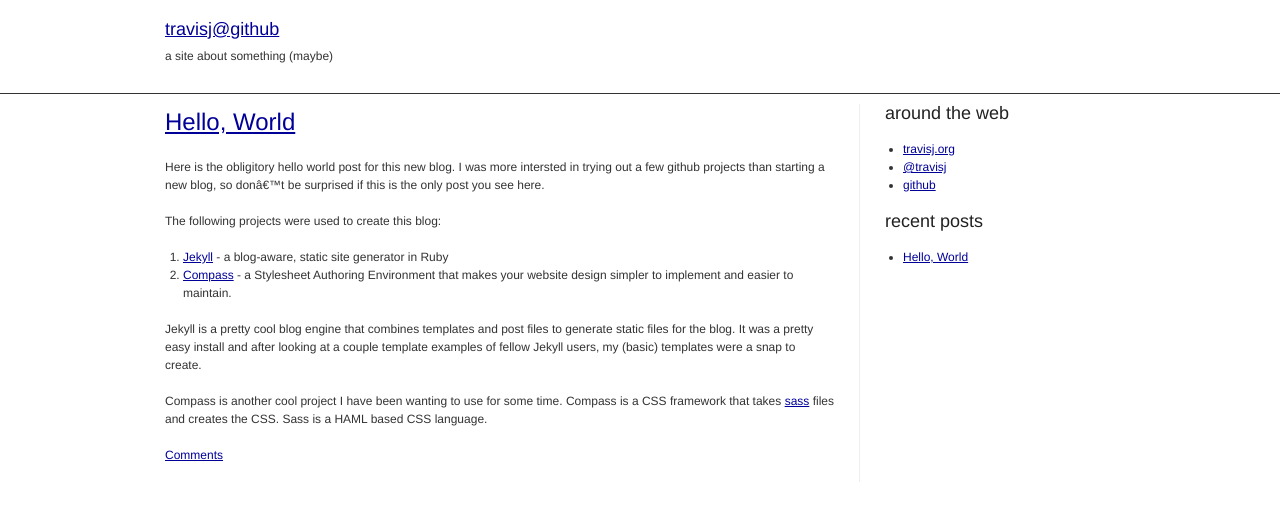
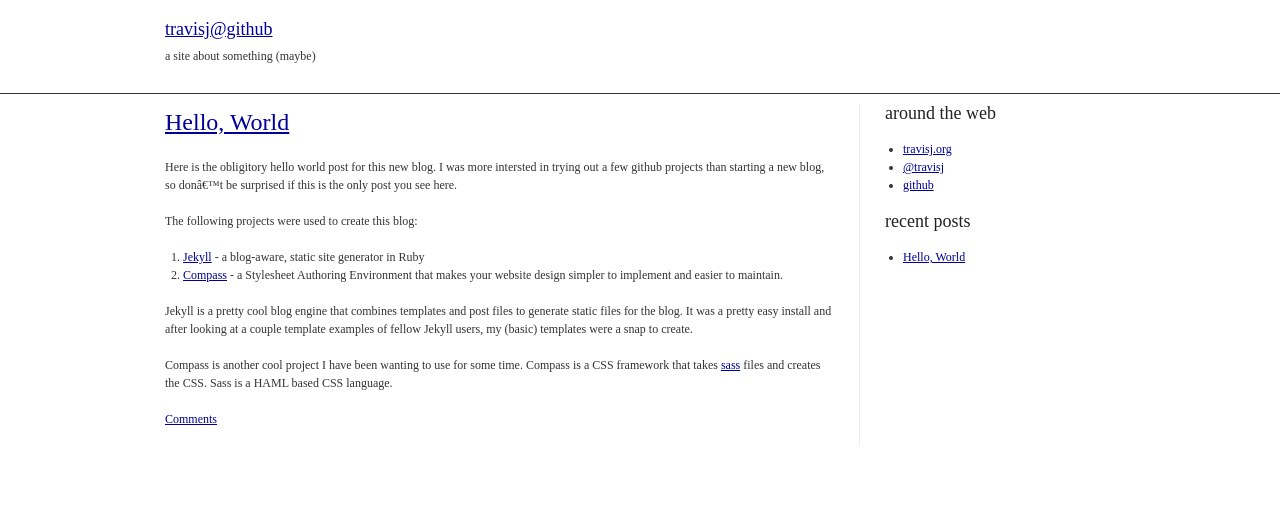
Before and after one commit to travisj/travisj.github.com, a Jekyll site: the page built from index.html, in a window 1280 px wide. Shown: the top 521 px of the page. Built offline with Jekyll 4.4.1, drawn with Linux system fonts in a browser that asks for light colours; Markdown is read by kramdown in place of the engine named in the settings; comment, search, counter and statistics services are not loaded.

Commit message:
css change

```diff
--- a/stylesheets/screen.css
+++ b/stylesheets/screen.css
@@ -536,8 +536,6 @@
 body.bp hr { background: #dddddd; color: #dddddd; clear: both; float: none; width: 100%; height: .1em; margin: 0 0 1.45em; border: none; }
 body.bp hr.space { background: #dddddd; color: #dddddd; clear: both; float: none; width: 100%; height: .1em; margin: 0 0 1.45em; border: none; background: #fff; color: #fff; }
 
-body .bp { font-family: "droid-serif-1","droid-serif-2",serif; }
-body .bp h1, body .bp h2, body .bp h3 { font-family: "museo-1","museo-2",serif; }
 body .bp .clear { clear: both; }
 body .bp .nowrap { white-space: nowrap; }
 body .bp .clearfix { overflow: hidden; display: inline-block; }
@@ -574,9 +572,11 @@
 form.bp input.text, form.bp input.title { width: 300px; }
 form.bp textarea { width: 390px; height: 250px; }
 
-div#header { border-bottom: 1px solid #333; padding-top: 20px; padding-bottom: 10px; }
+div#header { font-family: "droid-serif-1","droid-serif-2",serif; border-bottom: 1px solid #333; padding-top: 20px; padding-bottom: 10px; }
+div#header h1, div#header h2, div#header h3 { font-family: "museo-1","museo-2",serif; }
 div#header h1 { color: #333; font-size: 1.5em; }
 
-div#content { padding-top: 10px; }
+div#content { font-family: "droid-serif-1","droid-serif-2",serif; padding-top: 10px; }
+div#content h1, div#content h2, div#content h3 { font-family: "museo-1","museo-2",serif; }
 
 div#recent2 { border: 1px solid #666; padding: 5px; background-color: #cfcfcf; }
```
Also changed, not shown: src/screen.sass (+7 -3 lines).
